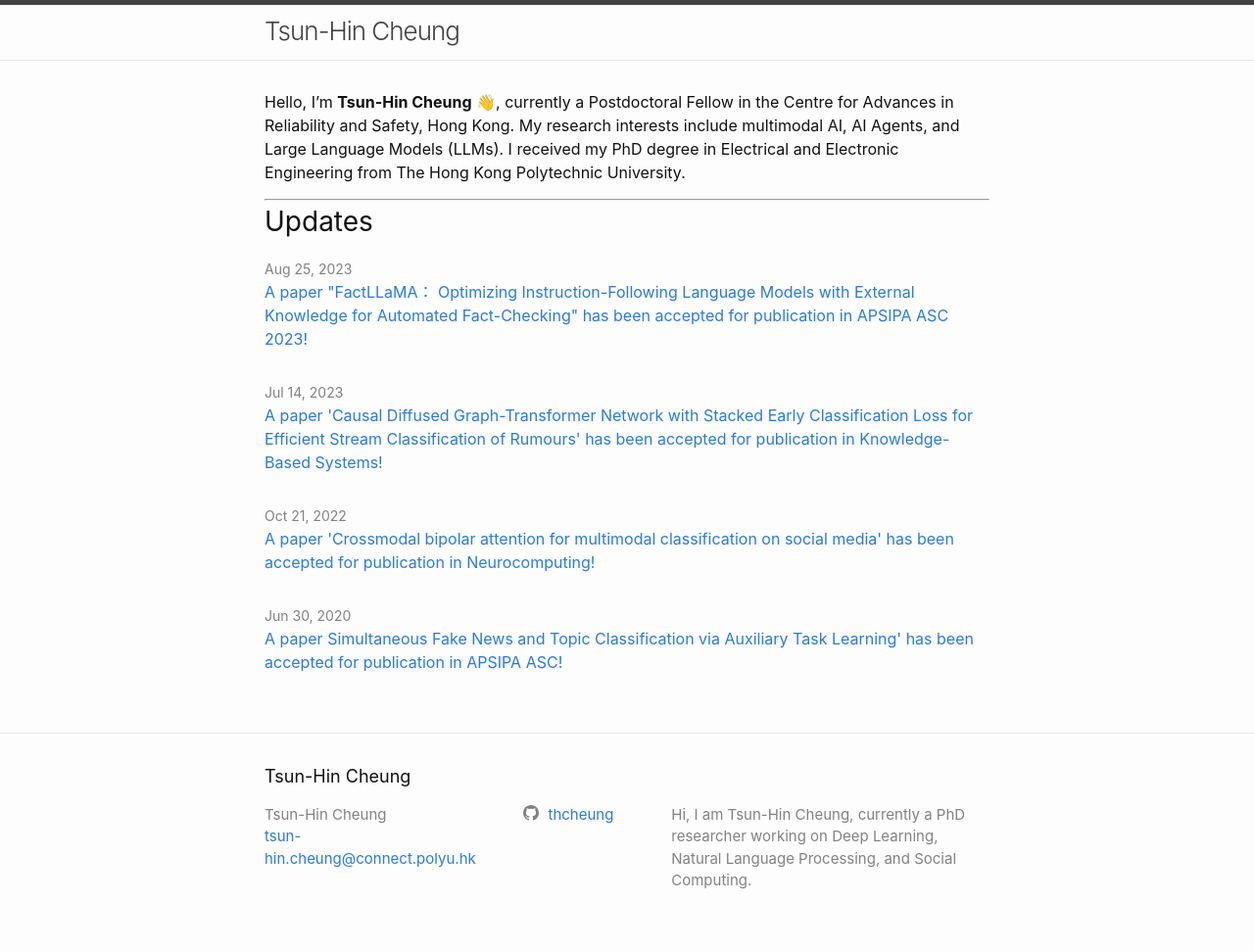
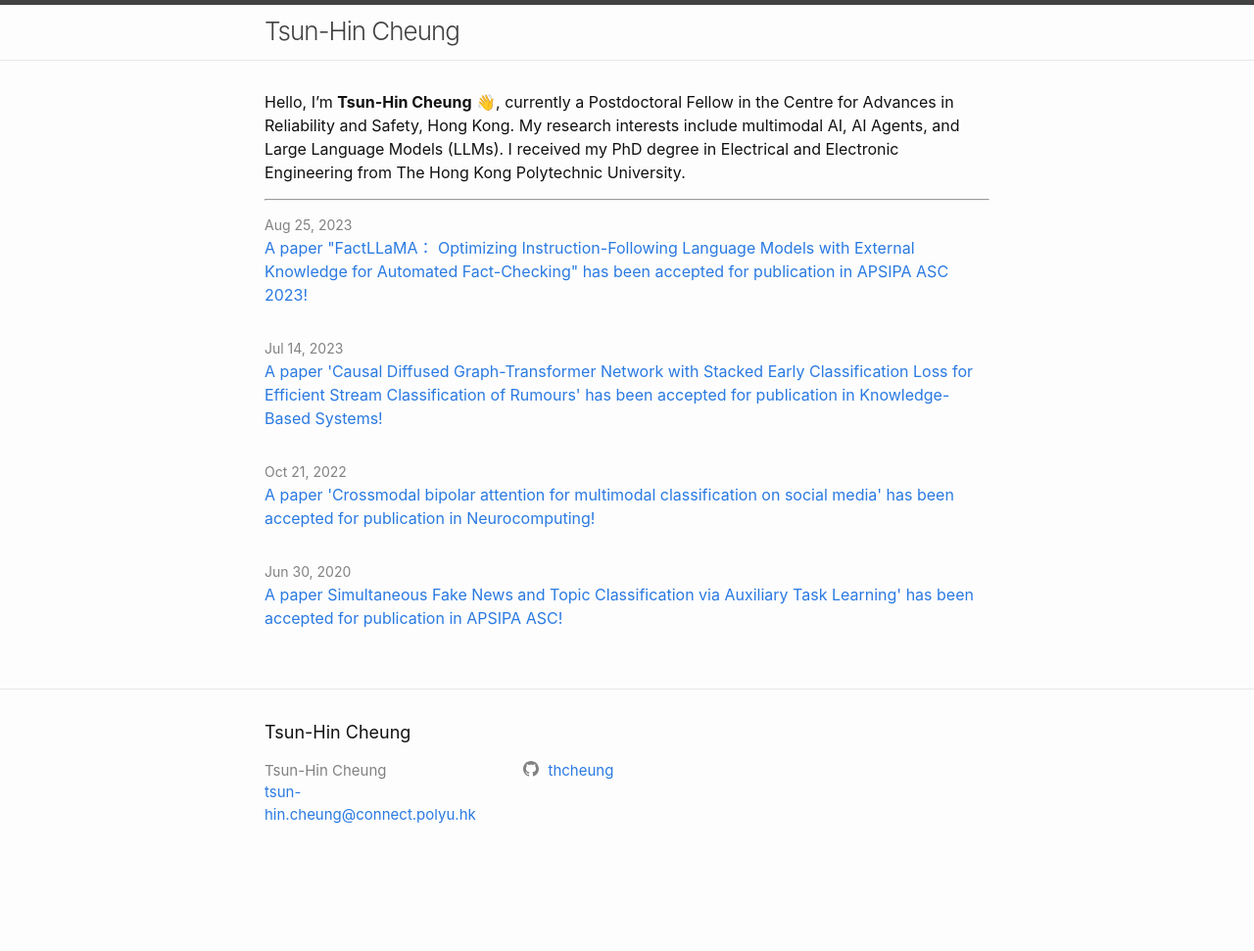
Before and after one commit to thcheung/thcheung.github.io, a Jekyll site: the page built from index.markdown, in a window 1280 px wide. Shown: the whole page at 98% size. Built offline with Jekyll 4.4.1, drawn with Linux system fonts in a browser that asks for light colours; after the commit the page ends 903 px from its top, so only the background shows below that.

Commit message:
format home page

```diff
--- a/_config.yml
+++ b/_config.yml
@@ -20,8 +20,7 @@
 
 title: Tsun-Hin Cheung
 email: tsun-hin.cheung@connect.polyu.hk
-description: >- # this means to ignore newlines until "baseurl:"
-   Hi, I am Tsun-Hin Cheung, currently a PhD researcher working on Deep Learning, Natural Language Processing, and Social Computing.
+description:
 baseurl: "" # the subpath of your site, e.g. /blog
 url: "https://github.com/thcheung" # the base hostname & protocol for your site, e.g. http://example.com
 # twitter_username: thscheung
--- a/_layouts/home.html
+++ b/_layouts/home.html
@@ -5,13 +5,14 @@ layout: default
 <div class="home">
   {%- if page.title -%}
     <h1 class="page-heading">{{ page.title }}</h1>
+
   {%- endif -%}
 
   {{ content }}
 
   {%- if site.posts.size > 0 -%}
 
-    <h2 class="post-list-heading">{{ page.list_title | default: "Updates" }}</h2>
+    <!-- <h2 class="post-list-heading">{{ page.list_title | default: "Updates" }}</h2> -->
     <ul class="post-list">
       {%- for post in site.posts -%}
       <li>
--- a/_sass/minima/_layout.scss
+++ b/_sass/minima/_layout.scss
@@ -189,6 +189,7 @@
 }
 
 .post-list {
+  padding-top: 12px;
   margin-left: 0;
   list-style: none;
 
```
